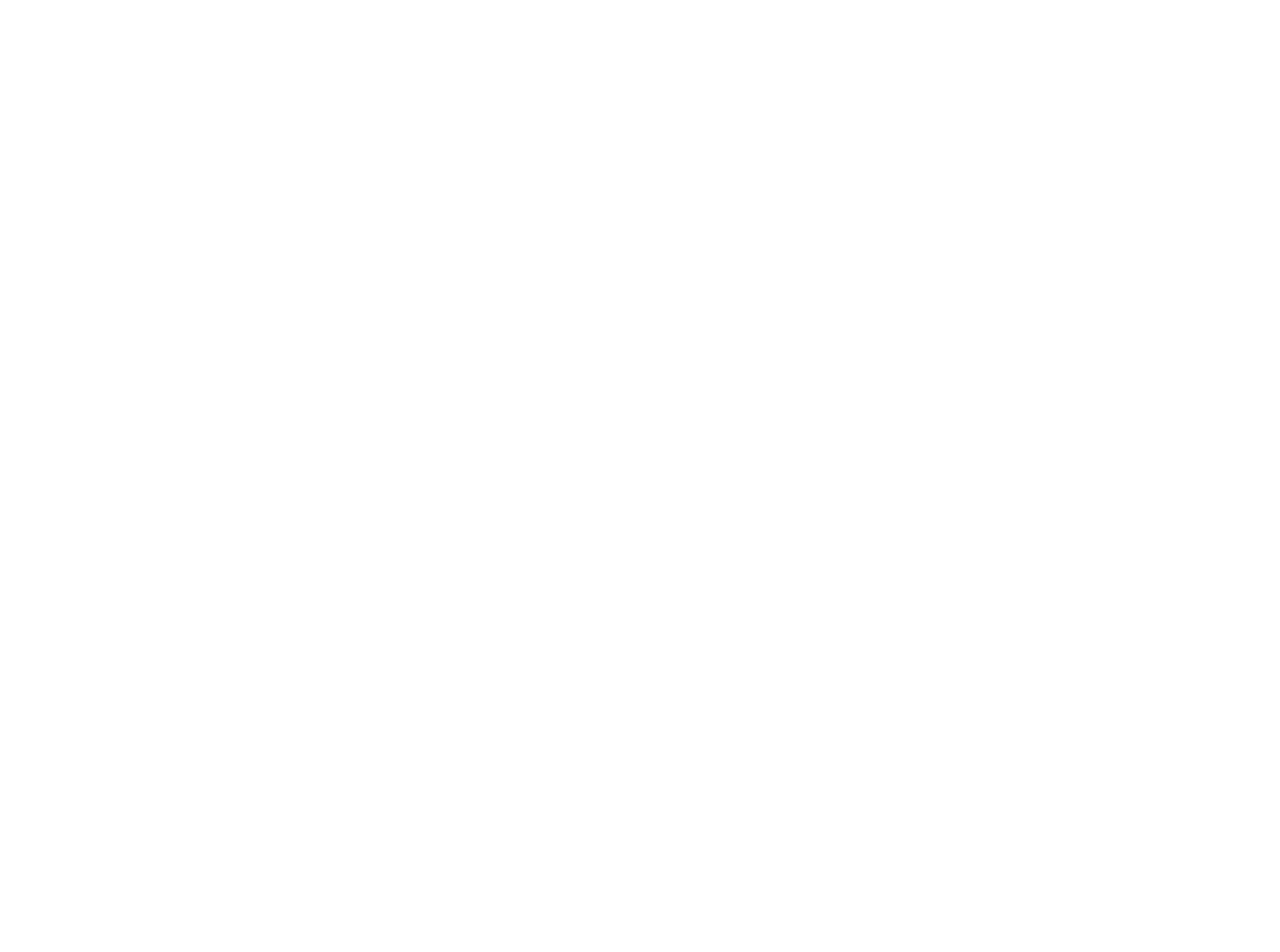
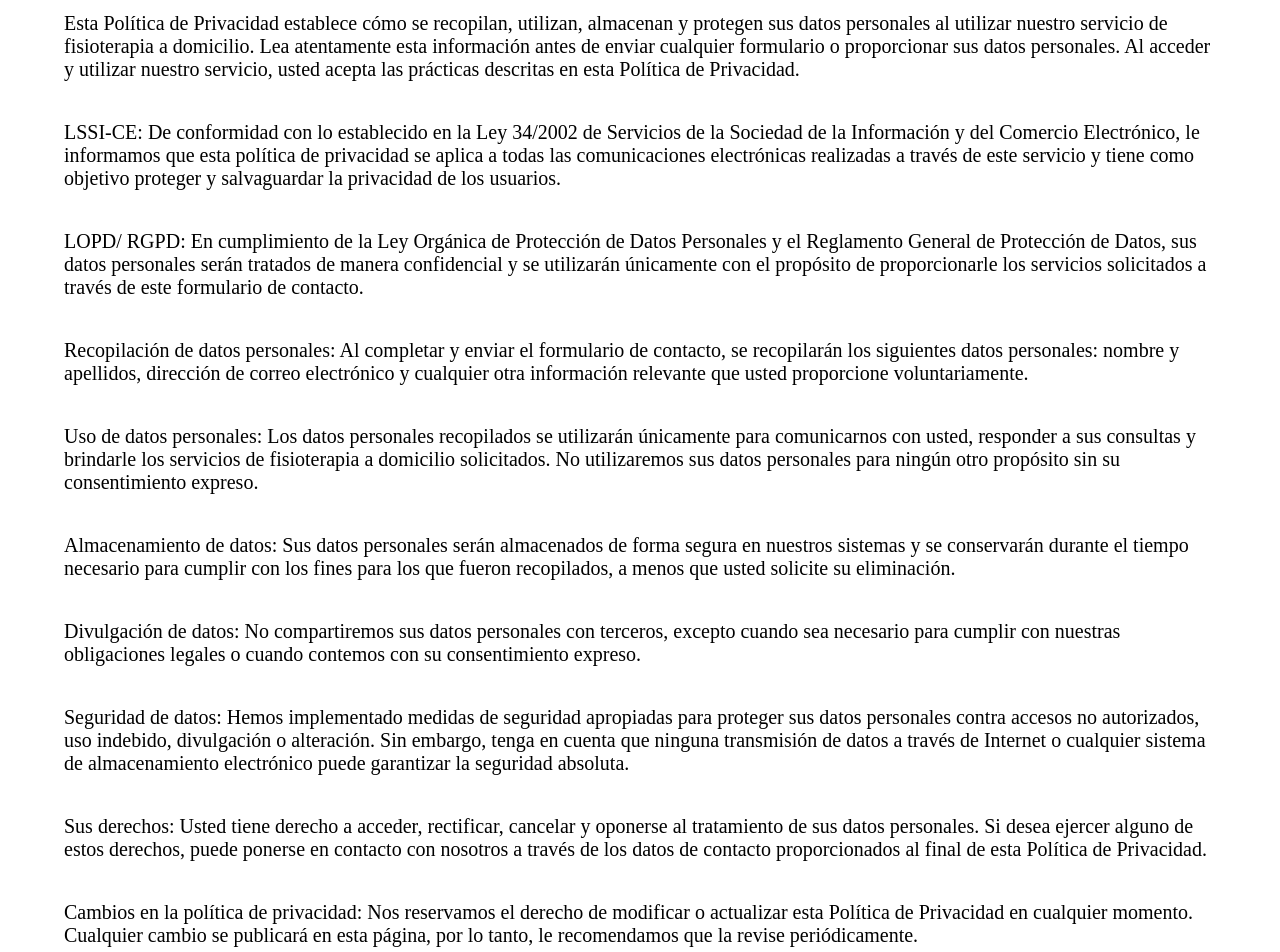
Before and after one commit to EvaGonz84/Kinevita-React, a React (Vite) app: page /privacidad in a window 1280 px wide. Before the commit this address had no page. Shown: the part 200-1152 px from the top of the page. Before the commit the page ends 800 px from the top, so only its background shows below. Built offline with nearby package versions, Linux system fonts and the light colour scheme.

Commit message:
add privacy page & styles

```diff
--- a/src/components/ContactForm.jsx
+++ b/src/components/ContactForm.jsx
@@ -2,9 +2,10 @@
 import { StyledButton } from "./StyledButton";
 import { useState } from "react";
 import * as colors from "../styles/colors";
+import { Link } from "react-router-dom";
 
 const FormContainer = styled.div`
-  max-width: 80%;
+  max-width: 70%;
   margin: 2rem auto;
   padding: 2rem 4rem;
   background-color: ${colors.BACKGROUND2};
@@ -16,6 +17,7 @@
 
   @media screen and (max-width: 968px) {
     max-width: 95%;
+    padding: 2rem 1rem;
   }
 `;
 
@@ -71,6 +73,13 @@
 
 const StyledSpan = styled.span`
   margin-left: 0.2rem;
+`;
+
+const StyledLink = styled(Link)`
+ text-decoration: none;
+ color: black;
+ font-weight: bold;
+
 `;
 
 const ContactForm = () => {
@@ -146,7 +155,26 @@
           <StyledInputDiv>
             <input type="checkbox" />
           </StyledInputDiv>
-          <StyledSpan>Acepto términos y condiciones</StyledSpan>
+          <StyledSpan>
+            Acepto y confirmo la{" "}
+            <StyledLink to="/privacidad">Política de Privacidad*</StyledLink>
+          </StyledSpan>
+        </StyledDiv>
+        <StyledDiv>
+          <StyledSpan>
+            Política de Privacidad: Protegemos tus datos personales según la Ley
+            34/2002 (LSSI-CE) y la LOPD/RGPD. Recopilamos tus datos (nombre y
+            apellidos, correo, comentarios) sólo para brindarte el servicio de
+            fisioterapia a domicilio. Almacenamos tus datos de forma segura y
+            los conservamos el tiempo necesario. No compartimos tus datos con
+            terceros sin tu consentimiento. Puedes ejercer tus derechos de
+            acceso, rectificación, cancelación y oposición. La seguridad de tus
+            datos es importante, aunque ninguna transmisión por internet es 100%
+            segura. Nos reservamos el derecho de modificar la Política de
+            Privacidad. Para más información, contáctanos en
+            kinevita.es@gmail.com. Gracias por confiar en nosotros y proteger tu
+            privacidad.
+          </StyledSpan>
         </StyledDiv>
 
         <StyledDiv>
--- /dev/null
+++ b/src/pages/Privacy.jsx
@@ -0,0 +1,96 @@
+import styled from "styled-components";
+
+const Container = styled.section`
+  display: flex;
+  flex-direction: column;
+  justify-content: center;
+  align-items: center;
+  margin: 2rem auto;
+  width: 90%;
+
+  p {
+    font-size: 1.25rem;
+  }
+`;
+const Privacy = () => {
+  return (
+    <Container>
+      <h1>Política de Privacidad - Servicio de Fisioterapia a Domicilio</h1>
+      <p>
+        Esta Política de Privacidad establece cómo se recopilan, utilizan,
+        almacenan y protegen sus datos personales al utilizar nuestro servicio
+        de fisioterapia a domicilio. Lea atentamente esta información antes de
+        enviar cualquier formulario o proporcionar sus datos personales. Al
+        acceder y utilizar nuestro servicio, usted acepta las prácticas
+        descritas en esta Política de Privacidad.
+      </p>
+      <p>
+        LSSI-CE: De conformidad con lo establecido en la Ley 34/2002 de
+        Servicios de la Sociedad de la Información y del Comercio Electrónico,
+        le informamos que esta política de privacidad se aplica a todas las
+        comunicaciones electrónicas realizadas a través de este servicio y tiene
+        como objetivo proteger y salvaguardar la privacidad de los usuarios.
+      </p>
+      <p>
+        LOPD/ RGPD: En cumplimiento de la Ley Orgánica de Protección de Datos
+        Personales y el Reglamento General de Protección de Datos, sus datos
+        personales serán tratados de manera confidencial y se utilizarán
+        únicamente con el propósito de proporcionarle los servicios solicitados
+        a través de este formulario de contacto.
+      </p>
+      <p>
+        Recopilación de datos personales: Al completar y enviar el formulario de
+        contacto, se recopilarán los siguientes datos personales: nombre y
+        apellidos, dirección de correo electrónico y cualquier otra información
+        relevante que usted proporcione voluntariamente.
+      </p>
+      <p>
+        Uso de datos personales: Los datos personales recopilados se utilizarán
+        únicamente para comunicarnos con usted, responder a sus consultas y
+        brindarle los servicios de fisioterapia a domicilio solicitados. No
+        utilizaremos sus datos personales para ningún otro propósito sin su
+        consentimiento expreso.
+      </p>
+      <p>
+        Almacenamiento de datos: Sus datos personales serán almacenados de forma
+        segura en nuestros sistemas y se conservarán durante el tiempo necesario
+        para cumplir con los fines para los que fueron recopilados, a menos que
+        usted solicite su eliminación.
+      </p>
+      <p>
+        Divulgación de datos: No compartiremos sus datos personales con
+        terceros, excepto cuando sea necesario para cumplir con nuestras
+        obligaciones legales o cuando contemos con su consentimiento expreso.
+      </p>
+      <p>
+        Seguridad de datos: Hemos implementado medidas de seguridad apropiadas
+        para proteger sus datos personales contra accesos no autorizados, uso
+        indebido, divulgación o alteración. Sin embargo, tenga en cuenta que
+        ninguna transmisión de datos a través de Internet o cualquier sistema de
+        almacenamiento electrónico puede garantizar la seguridad absoluta.
+      </p>
+      <p>
+        Sus derechos: Usted tiene derecho a acceder, rectificar, cancelar y
+        oponerse al tratamiento de sus datos personales. Si desea ejercer alguno
+        de estos derechos, puede ponerse en contacto con nosotros a través de
+        los datos de contacto proporcionados al final de esta Política de
+        Privacidad.
+      </p>
+      <p>
+        Cambios en la política de privacidad: Nos reservamos el derecho de
+        modificar o actualizar esta Política de Privacidad en cualquier momento.
+        Cualquier cambio se publicará en esta página, por lo tanto, le
+        recomendamos que la revise periódicamente.
+      </p>
+      <p>
+        Si tiene alguna pregunta o inquietud sobre esta Política de Privacidad o
+        sobre el tratamiento de sus datos personales, no dude en ponerse en
+        contacto con nosotros utilizando la siguiente información de contacto:
+        Correo electrónico: kinevita.es@gmail.com<br/>Gracias por su confianza.
+      </p>
+
+    </Container>
+  );
+};
+
+export { Privacy };
--- a/src/pages/index.js
+++ b/src/pages/index.js
@@ -3,4 +3,5 @@
 import { Services } from "./Services";
 import { Prices } from "./Prices";
 import { NotFound } from "./NotFound";
-export { Home, Contact, Services, Prices, NotFound };
+import { Privacy } from "./Privacy";
+export { Home, Contact, Services, Prices, NotFound, Privacy };
--- a/src/router/index.jsx
+++ b/src/router/index.jsx
@@ -1,6 +1,6 @@
 import { createBrowserRouter } from "react-router-dom";
 import {LayoutPublic} from '../layout/LayoutPublic'
-import { Home, Services, Contact, Prices, NotFound } from "../pages";
+import { Home, Services, Contact, Prices, NotFound, Privacy } from "../pages";
 
 export const router = createBrowserRouter([
   {
@@ -12,6 +12,7 @@
       { path: "/servicios", element: <Services /> },
       { path: "/tarifas", element: <Prices /> },
       { path: "/contacto", element: <Contact /> },
+      { path: "/privacidad", element: <Privacy /> },
     ],
   },
 ]);
```
